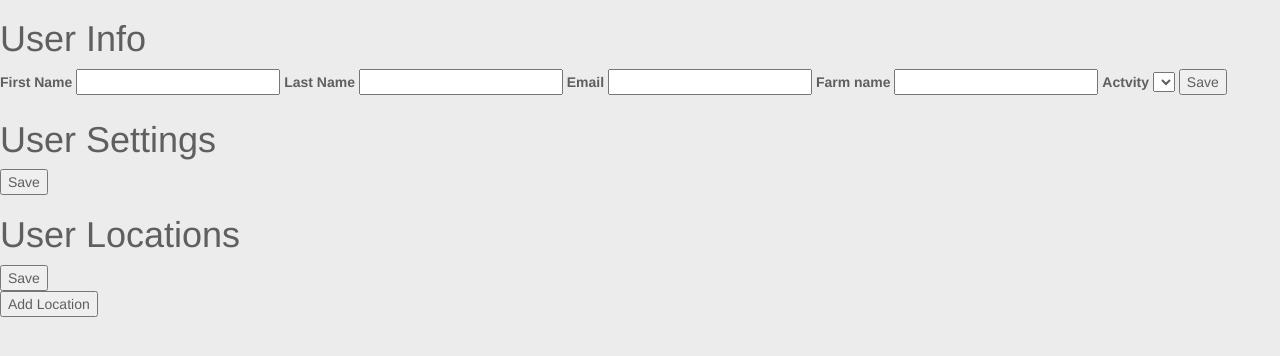
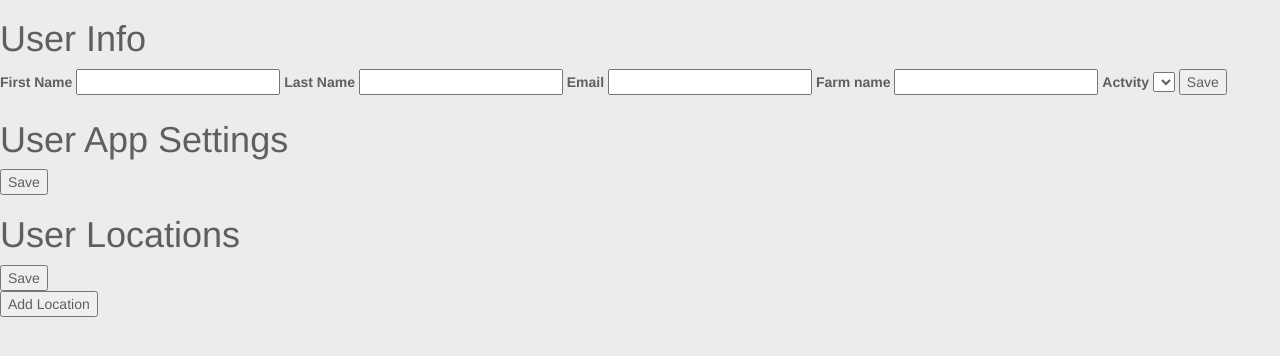
Before and after one commit to gacelabs/digi-farm, a CodeIgniter app: page /localfarm/index.php/dashboard/profile/1 in a window 1280 px wide. Shown: the part 51-407 px from the top of the page. Run offline with CodeIgniter, Linux system fonts and the light colour scheme; the visitor is signed in with stand-in values (Sample User, id 1); data that the repository does not hold is empty; some libraries are stand-ins or nearby versions.

Commit message:
profile page

```diff
--- a/application/views/templates/dashboard/profile.php
+++ b/application/views/templates/dashboard/profile.php
@@ -38,7 +38,7 @@
 	$settings = $profile_data['app_settings'];
 	// debug($settings);
 ?>
-<h1>User Settings</h1>
+<h1>User App Settings</h1>
 <form class="form-validate" action="dashboard/profile/<?php echo $info['id'];?>" method="post">
 	<?php foreach ($settings as $id => $row): ?>
 		<label>
@@ -75,7 +75,10 @@
 		<div class="location-panel">
 			<div class="map-box" style="width: 100%; height: 100pt;"></div>
 			<input type="hidden" class="id" name="user_location[<?php echo $key;?>][id]" value="<?php echo $row['id'];?>" />
-			<input type="text" class="address" name="user_location[<?php echo $key;?>][address]" required="required" value="<?php echo $row['address'];?>" />
+			<label>
+				Address
+				<input type="text" class="address" name="user_location[<?php echo $key;?>][address]" required="required" value="<?php echo $row['address'];?>" />
+			</label>
 			<input type="hidden" class="latlng" name="user_location[<?php echo $key;?>][latlng]" value='<?php echo $latlng;?>' />
 		</div>
 	<?php endforeach ?>
```
